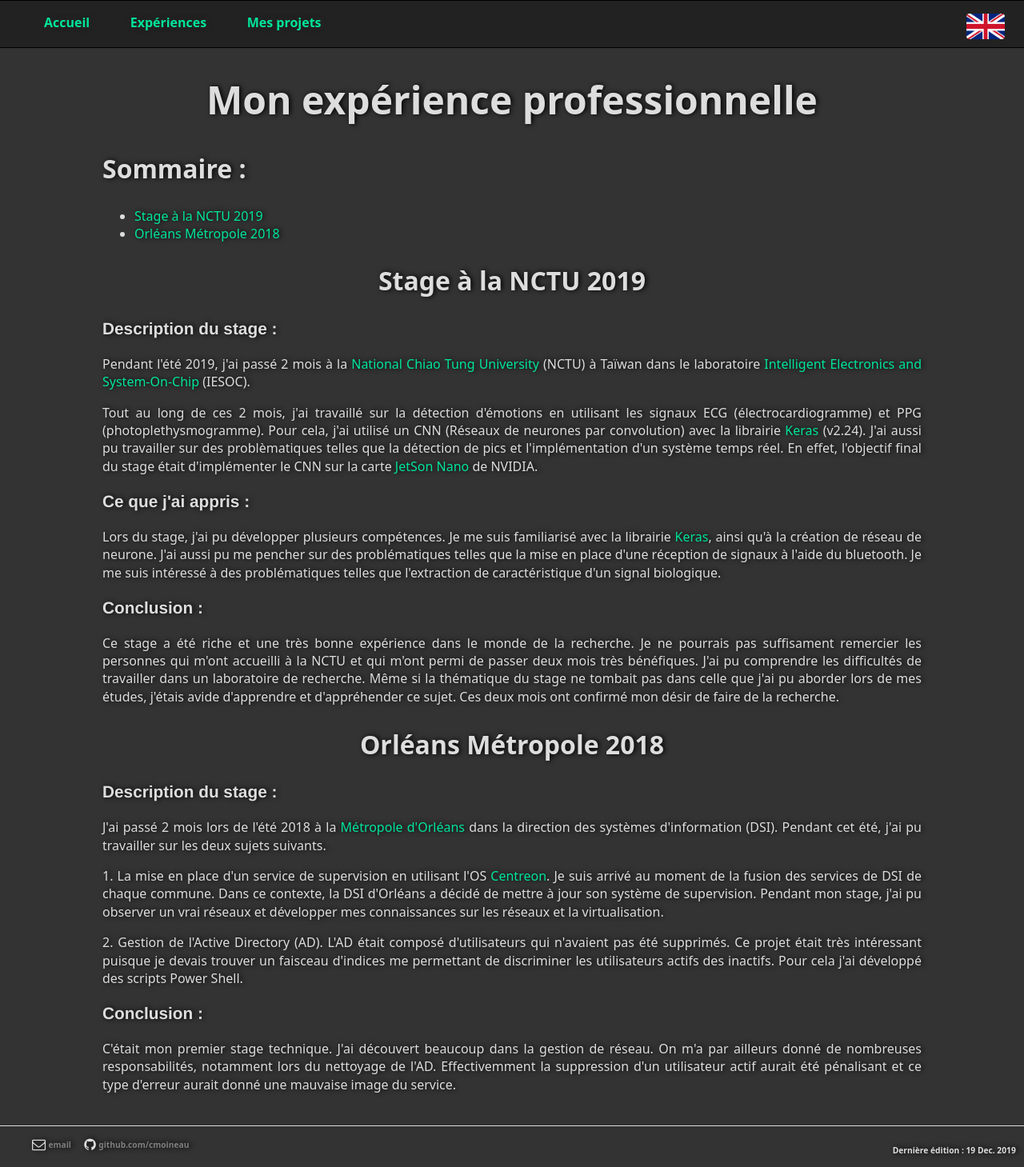
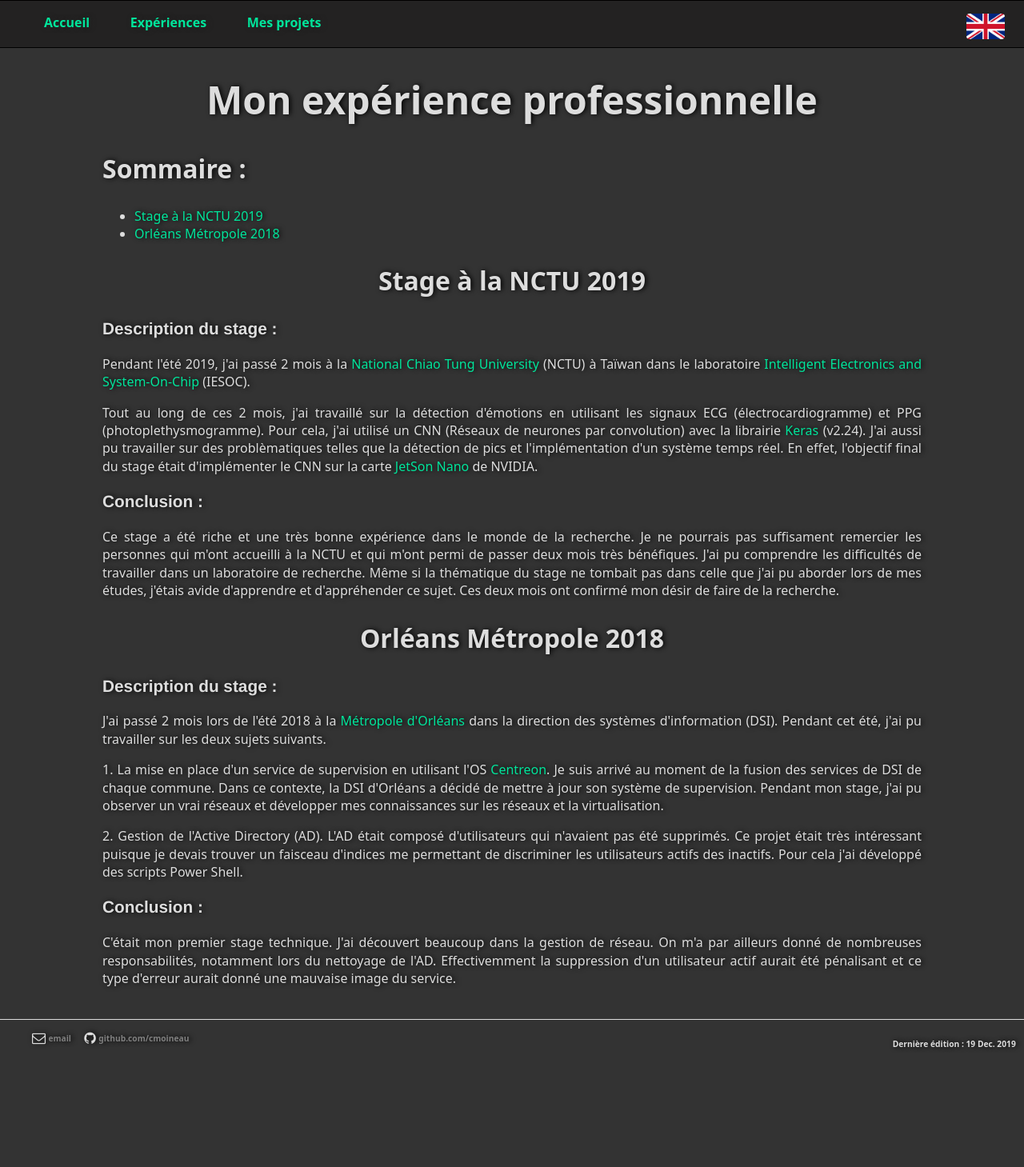
Before and after one commit to cmoineau/cmoineau.github.io, a Jekyll site: the page built from internship/fr/index.html, in a window 1280 px wide. Shown: the whole page at 80% size. Built offline with Jekyll 4.4.1, drawn with Linux system fonts in a browser that asks for light colours; after the commit the page ends 1326 px from its top, so only the background shows below that.

Commit message:
Upadte of the internship part.

```diff
--- a/internship/fr/index.html
+++ b/internship/fr/index.html
@@ -18,11 +18,6 @@ title: Cyril MOINEAU
     		<p>
     			Tout au long de ces 2 mois, j'ai travaillé sur la détection d'émotions en utilisant les signaux ECG (électrocardiogramme) et PPG (photoplethysmogramme). Pour cela, j'ai utilisé un CNN (Réseaux de neurones par convolution) avec la librairie <a href="https://keras.io/">Keras</a> (v2.24). J'ai aussi pu travailler sur des problèmatiques telles que la détection de pics et l'implémentation d'un système temps réel. En effet, l'objectif final du stage était d'implémenter le CNN sur la carte <a href="https://developer.nvidia.com/embedded/jetson-nano-developer-kit">JetSon Nano</a> de NVIDIA.
     		</p>
-
-                <h3>Ce que j'ai appris :</h3>
-                <p>
-                    Lors du stage, j'ai pu développer plusieurs compétences. Je me suis familiarisé avec la librairie <a href="https://keras.io/">Keras</a>, ainsi qu'à la création de réseau de neurone. J'ai aussi pu me pencher sur des problématiques telles que la mise en place d'une réception de signaux à l'aide du bluetooth. Je me suis intéressé à des problématiques telles que l'extraction de caractéristique d'un signal biologique.
-                </p>
 
     		<h3>Conclusion :</h3>
     		<p>
--- a/internship/index.html
+++ b/internship/index.html
@@ -18,11 +18,6 @@ title: Cyril MOINEAU
     		<p>
     			During these 2 months, I have worked on detecting emotion using ECG (Electrocardiogram) and PPG (Photoplethysmogram) signals. For this I used CNN (convolutional neuronnal network) with the library <a href="https://keras.io/">Keras</a> (v2.24). This also made me work on issues such as peak detection and real time implementation. Indeed, at the end of the internship I had to implement my CNN on the <a href="https://developer.nvidia.com/embedded/jetson-nano-developer-kit">JetSon Nano board</a>.
     		</p>
-
-                <h3>What I have learned :</h3>
-                <p>
-                    During the internship, I have been able to learn new skills. I used the library <a href="https://keras.io/">Keras</a>, in order to create neural network. I also had the opportunity to work on problems such as the reception of a bluetooth signal and the extraction of characteristics on biological signals.
-                </p>
 
     		<h3>Conclusion :</h3>
     		<p>
```
